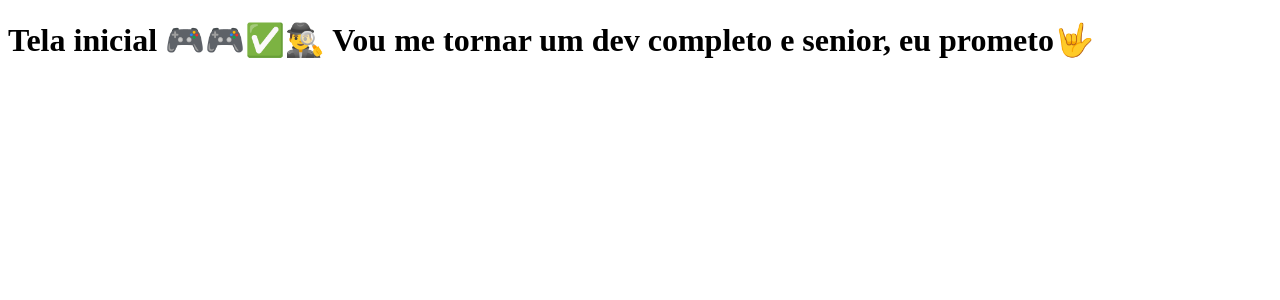
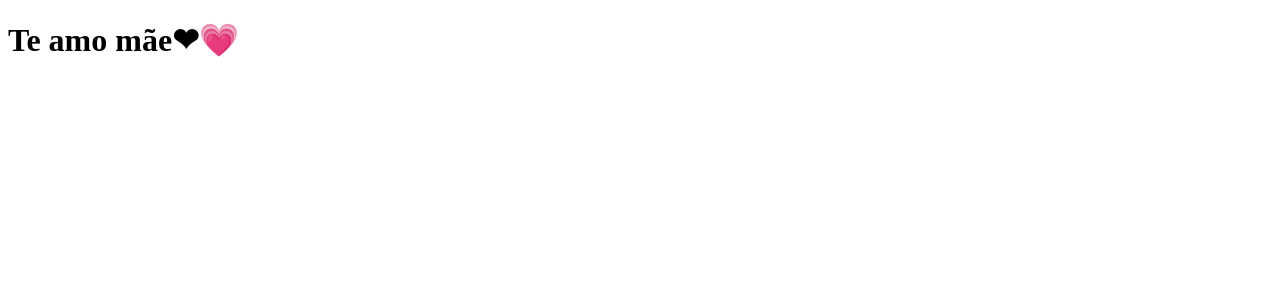
Before and after one commit to Samuel-Duque/clone-tabnews, a Next.js app: page / in a window 1280 px wide. Shown: the top 300 px of the page. Built offline with nearby package versions, Linux system fonts and the light colour scheme.

Commit message:
mensagem nova

```diff
--- a/pages/index.js
+++ b/pages/index.js
@@ -1,9 +1,5 @@
 function Home() {
-  return (
-    <h1>
-      Tela inicial 🎮🎮✅🕵️‍♂️ Vou me tornar um dev completo e senior, eu prometo🤟
-    </h1>
-  );
+  return <h1>Te amo mãe❤💗</h1>;
 }
 
 export default Home;
```
